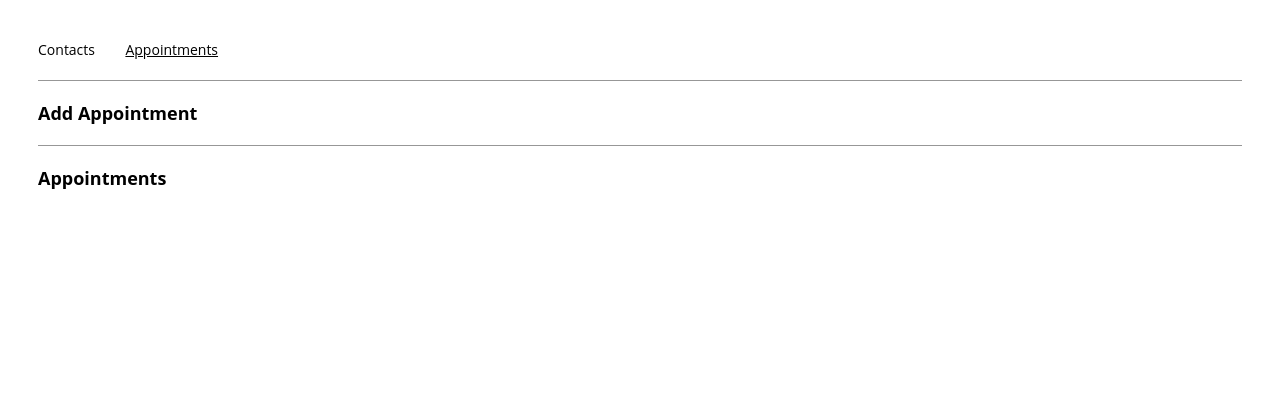
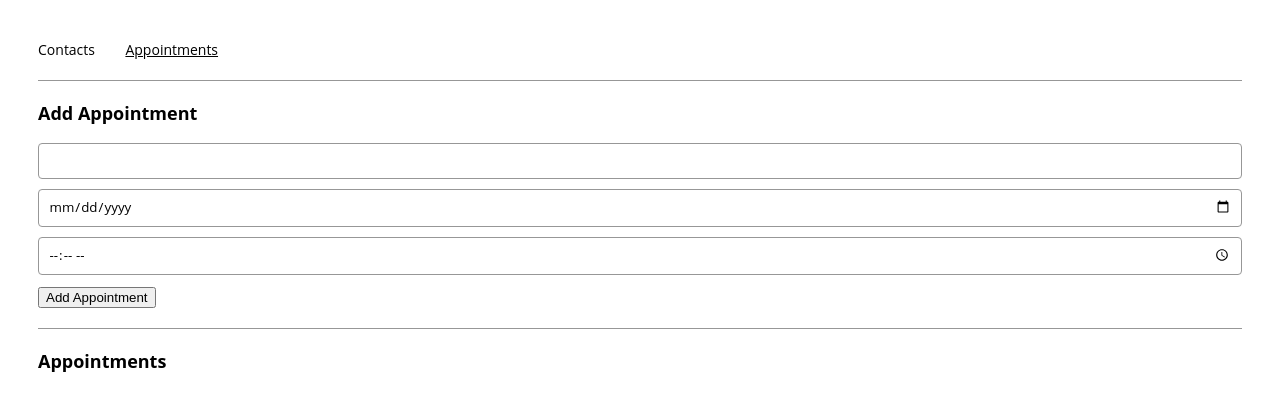
Before and after one commit to almccloskey/react_challenge_start, a React (Create React App) app: page /appointments in a window 1280 px wide. Shown: the top 410 px of the page. Built offline with nearby package versions, Linux system fonts and the light colour scheme.

Commit message:
appointment form component

```diff
--- a/src/components/appointmentForm/AppointmentForm.js
+++ b/src/components/appointmentForm/AppointmentForm.js
@@ -1,4 +1,5 @@
 import React from "react";
+import { ContactPicker } from "../contactPicker/ContactPicker";
 
 export const AppointmentForm = ({
   contacts,
@@ -20,6 +21,21 @@ export const AppointmentForm = ({
   };
 
   return (
-    AppointmentForm
+    <form onSubmit={handleSubmit}>
+      <input value={title}
+        type="text"
+      />
+      <input value={date}
+        type="date"
+        min={getTodayString}
+      />
+      <input value={time}
+        type="time"
+      />
+      <ContactPicker contacts={contacts} />
+      <button type="submit">
+        Add Appointment
+      </button>
+    </form>
   );
 };
```
